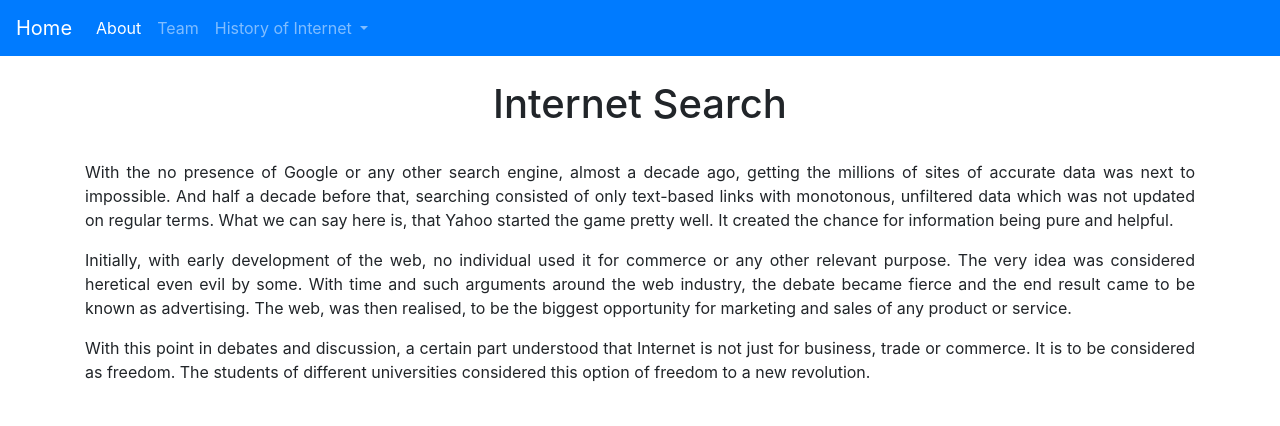
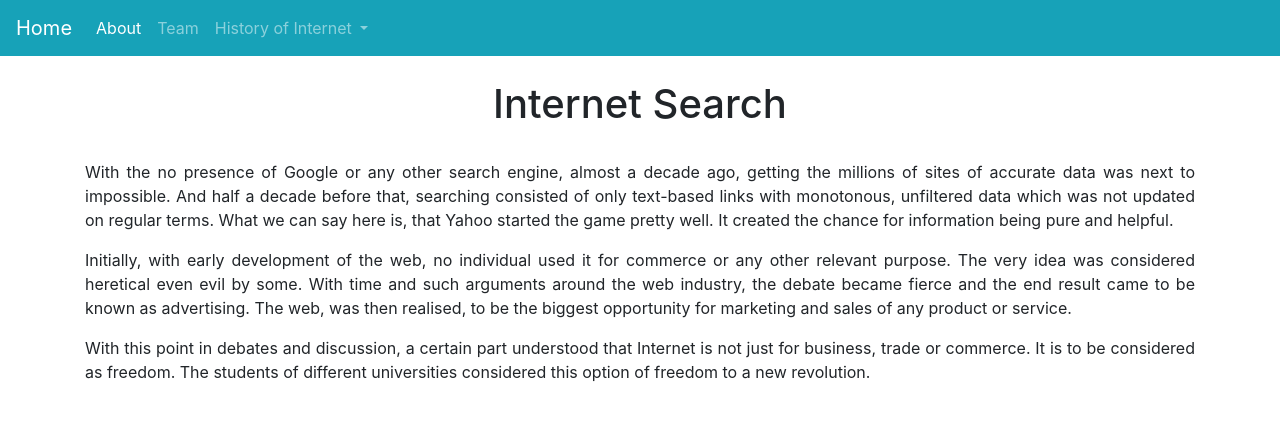
Before and after one commit to russell-007-coder/History-of-Internet, a plain HTML site: page Internet Search.html in a window 1280 px wide. Shown: the top 426 px of the page. Drawn offline with nearby package versions, Linux system fonts and the light colour scheme.

Commit message:
Task: Content edited

```diff
--- a/Internet Search.html
+++ b/Internet Search.html
@@ -13,7 +13,7 @@
 </head>
 <body>
 <header class=".bg-dark">
-    <nav class="navbar navbar-expand-lg navbar-dark bg-primary">
+    <nav class="navbar navbar-expand-lg navbar-dark bg-info">
         <a class="navbar-brand" href="index.html">Home</a>
         <button class="navbar-toggler" type="button" data-toggle="collapse" data-target="#navbarSupportedContent"
                 aria-controls="navbarSupportedContent" aria-expanded="false" aria-label="Toggle navigation">
```
